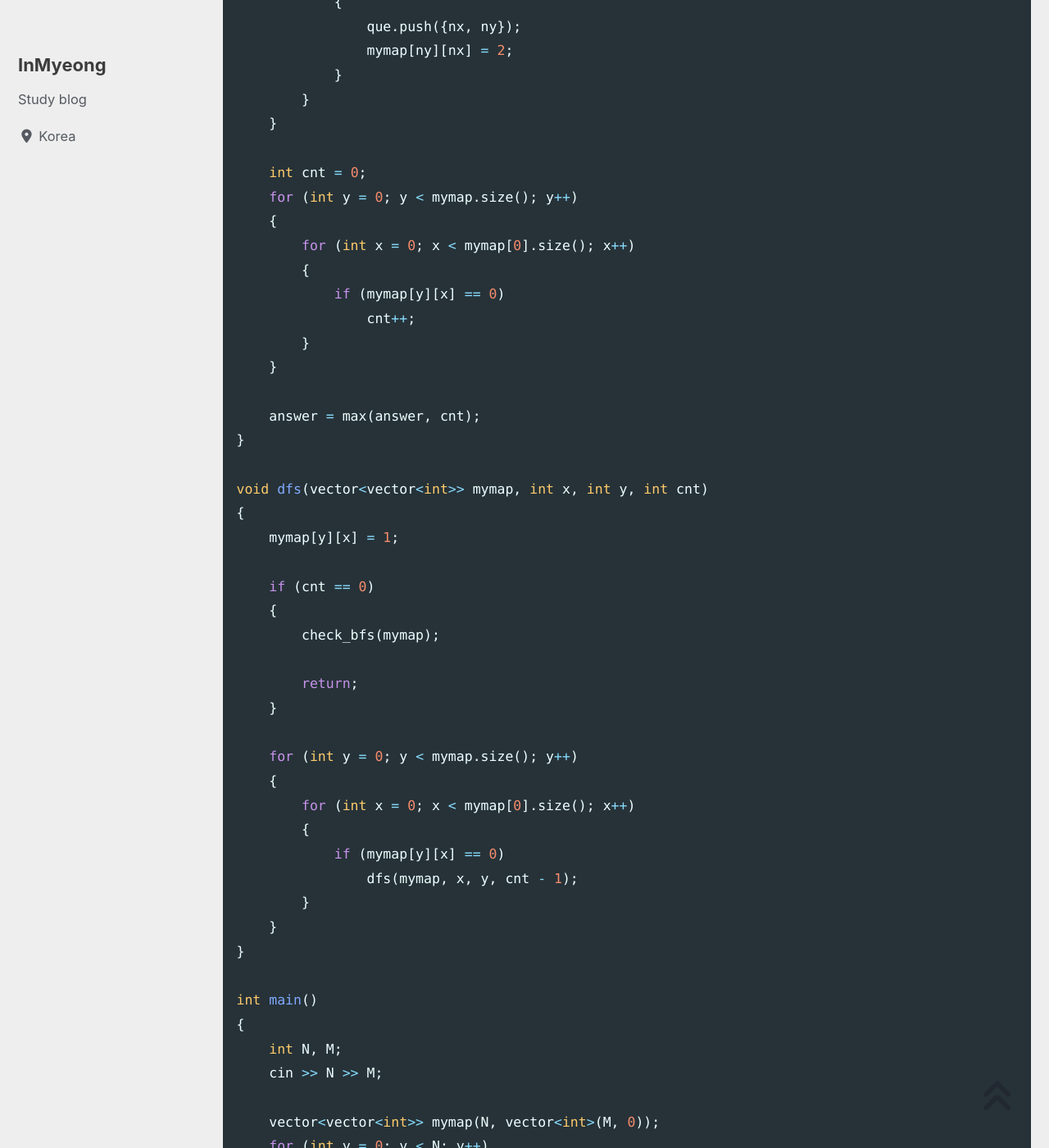
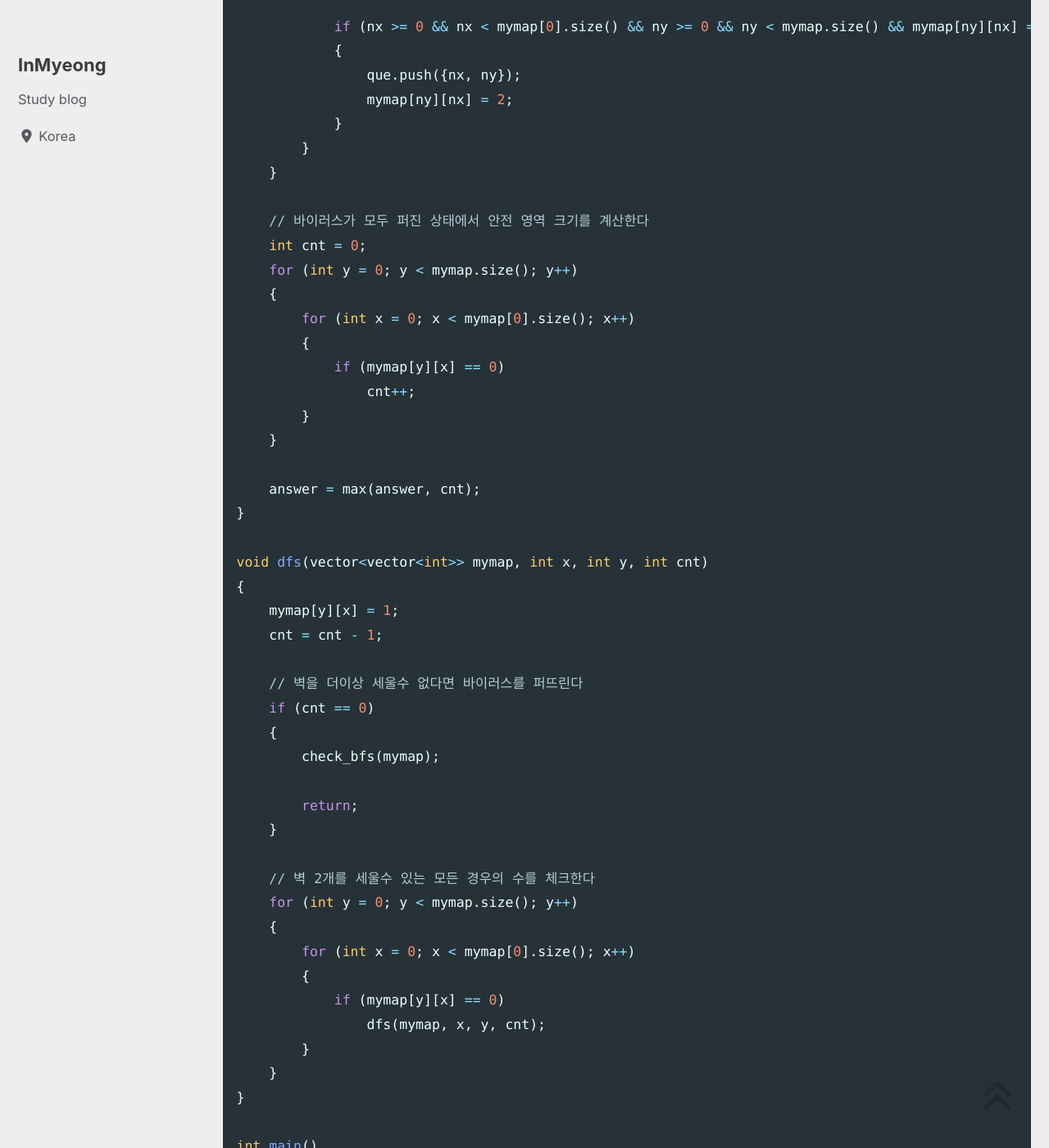
Before and after one commit to devMyeong/devMyeong.github.io, a Jekyll site: the page built from _posts/codingTest/2022-09-25-백준.md, in a window 1280 px wide and 1400 px high, scrolled down 35715 px. Shown: the whole window at 82% size. Built offline with Jekyll 4.4.1, drawn with Linux system fonts in a browser that asks for light colours; cached includes are drawn as plain includes; nearby versions of some CDN libraries; some web fonts are replaced; comment, search, counter and statistics services are not loaded; some of the changed text lies outside the part shown.

Commit message:
Chore : 백준 코드 주석 추가

```diff
--- a/_posts/codingTest/2022-09-25-백준.md
+++ b/_posts/codingTest/2022-09-25-백준.md
@@ -1112,6 +1112,7 @@ void check_bfs(vector<vector<int>>& mymap)
 {
     queue<pair<int, int>> que;
 
+    // 바이러스 최초 위치들을 모두 큐에 담는다
     for (int y = 0; y < mymap.size(); y++)
     {
         for (int x = 0; x < mymap[0].size(); x++)
@@ -1121,6 +1122,7 @@ void check_bfs(vector<vector<int>>& mymap)
         }
     }
 
+    // 바이러스를 최대한 퍼뜨린다
     while (!que.empty())
     {
         int x = que.front().first;
@@ -1140,6 +1142,7 @@ void check_bfs(vector<vector<int>>& mymap)
         }
     }
 
+    // 바이러스가 모두 퍼진 상태에서 안전 영역 크기를 계산한다
     int cnt = 0;
     for (int y = 0; y < mymap.size(); y++)
     {
@@ -1156,7 +1159,9 @@ void check_bfs(vector<vector<int>>& mymap)
 void dfs(vector<vector<int>> mymap, int x, int y, int cnt)
 {
     mymap[y][x] = 1;
+    cnt = cnt - 1;
 
+    // 벽을 더이상 세울수 없다면 바이러스를 퍼뜨린다
     if (cnt == 0)
     {
         check_bfs(mymap);
@@ -1164,12 +1169,13 @@ void dfs(vector<vector<int>> mymap, int x, int y, int cnt)
         return;
     }
 
+    // 벽 2개를 세울수 있는 모든 경우의 수를 체크한다
     for (int y = 0; y < mymap.size(); y++)
     {
         for (int x = 0; x < mymap[0].size(); x++)
         {
             if (mymap[y][x] == 0)
-                dfs(mymap, x, y, cnt - 1);
+                dfs(mymap, x, y, cnt);
         }
     }
 }
@@ -1180,18 +1186,20 @@ int main()
     cin >> N >> M;
 
     vector<vector<int>> mymap(N, vector<int>(M, 0));
+
     for (int y = 0; y < N; y++)
     {
         for(int x = 0; x < M; x++)
             cin >> mymap[y][x];
     }
 
+    // 벽 3개를 세울수 있는 모든 경우의 수를 체크한다
     for (int y = 0; y < N; y++)
     {
         for (int x = 0; x < M; x++)
         {
             if (mymap[y][x] == 0)
-                dfs(mymap, x, y, 2);
+                dfs(mymap, x, y, 3);
         }
     }
 
```
